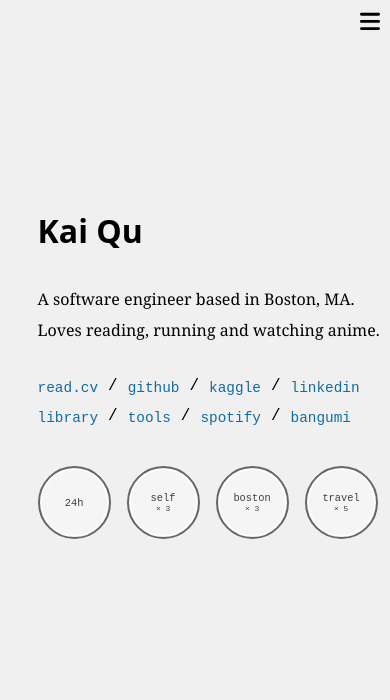
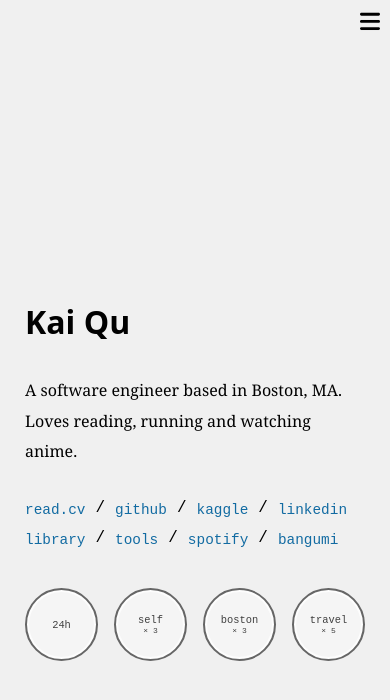
Before and after one commit to faithk7/faithk7.github.io, a Jekyll site: the page built from index.html, in a window 390 px wide. Shown: the top 700 px of the page. Built offline with Jekyll 4.4.1, drawn with Linux system fonts in a browser that asks for light colours.

Commit message:
[style] adjust the mobile index page to make it appear in the center

```diff
--- a/_sass/_index.scss
+++ b/_sass/_index.scss
@@ -34,15 +34,9 @@
         width: 100%;
     }
 
-    .c-center-container {
-        display: block;
-        margin-top: 43%;
-        margin-left: 1.1rem;
-        margin-right: 0px;
-        padding: 0;
-        /* to disable scrolling */
-        position: fixed;
-        height: 100vh;
+    .c-index-container {
+        padding-left: 7%;
+        padding-right: 7%;
     }
 }
 
```
